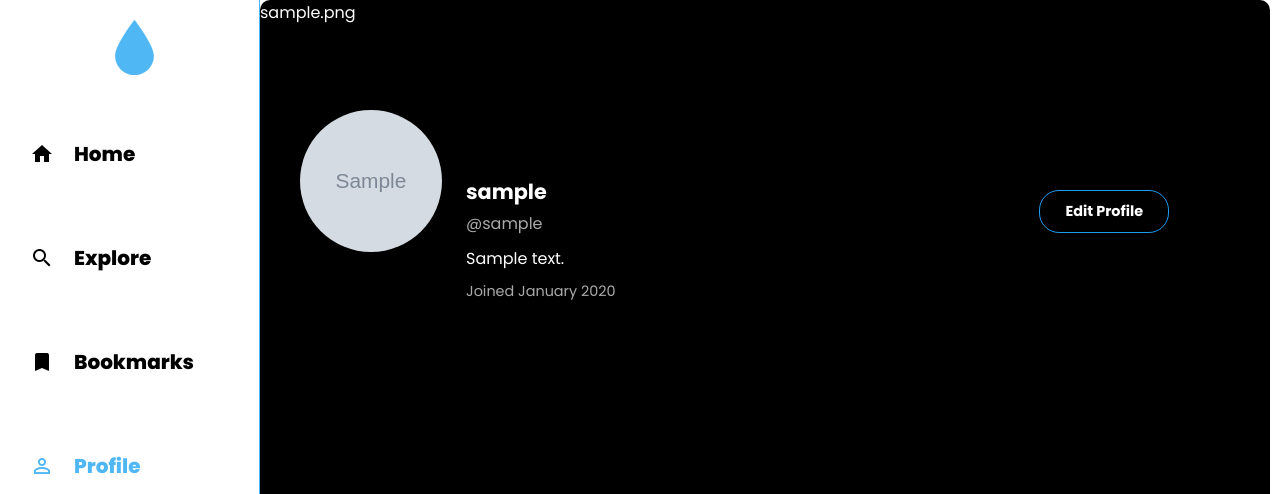
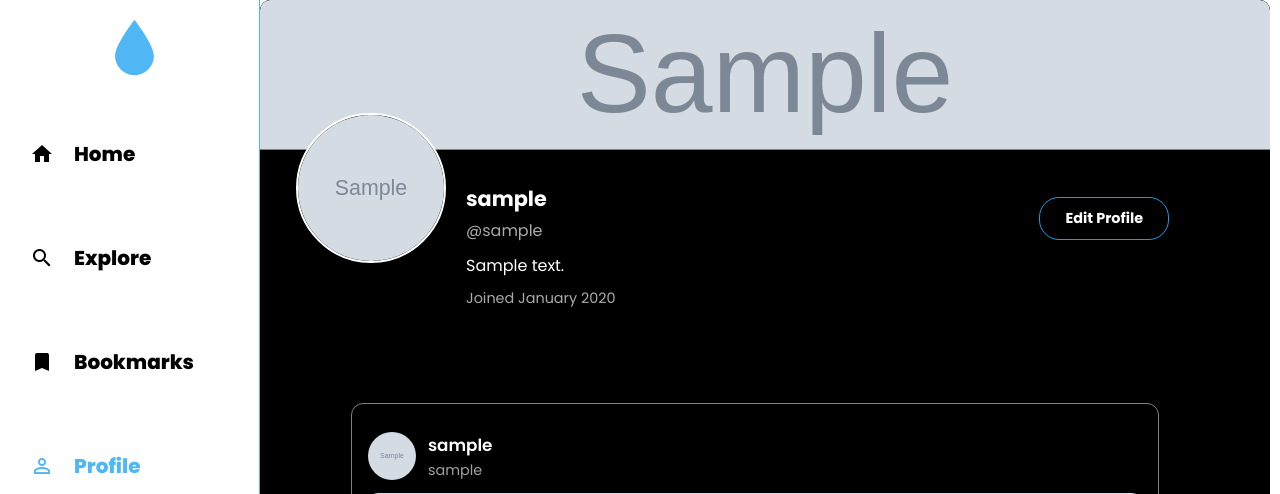
Before and after one commit to NFYouVel/o-gram-project, a PHP site: page /layout/profile.php in a window 1280 px wide. Shown: the top 494 px of the page. Run offline with PHP 8.4, Linux system fonts and the light colour scheme; the visitor is signed in with stand-in values (Sample User, id 1); tables that the repository leaves empty or names only in its code hold one stand-in row (values such as "Sample post"); grey boxes marked "Sample" are stand-in pictures.

Commit message:
PROFILE FINAL

```diff
--- a/CSS/profile.css
+++ b/CSS/profile.css
@@ -26,6 +26,12 @@ background-color: black;
   width: 100%;
   position: relative;
 }
+.profile-banner2 > img{
+  height: 150px;
+  width: 100%;
+  position: relative;
+  border-bottom: 1px solid gray;
+}
 
 .user-header2 {
   padding: 1rem;
@@ -40,7 +46,7 @@ background-color: black;
   width: 150px;
   height: 150px;
   border-radius: 50%;
-  border: 4px solid black;
+  border: 2px solid white;
   background-color: black;
   object-fit: cover;
   margin-top: -60px;
--- a/layout/editProfile.php
+++ b/layout/editProfile.php
@@ -11,7 +11,7 @@
         session_start();
         $id = $_SESSION['user_id'];
     ?>
-    <form method = "post" enctype="multipart/form-data" action="../layout/profile.php?id=<?php echo $id;?>">
+    <form method = "post" enctype="multipart/form-data" action="../layout/profile.php">
         Display Name
         <input type = "text" name = "displayname" required>
         Username
--- a/layout/profile.php
+++ b/layout/profile.php
@@ -138,7 +138,7 @@ if (isset($_POST['Save'])) {
   while ($row = mysqli_fetch_array($result)) {
   echo "<div class='profile-page'>";
     echo "<div class='profile-background2'>";
-      echo "<div class='profile-banner2'>" . $row['bannerpic'] . "</div>";
+      echo "<div class='profile-banner2'><img src = 'banner/" . $row['bannerpic'] . "'>";
           echo "<a href='editProfile.php' class = 'edit-toggle2'>Edit Profile</a>";
 
         echo "<div class='user-header2'>";
```
